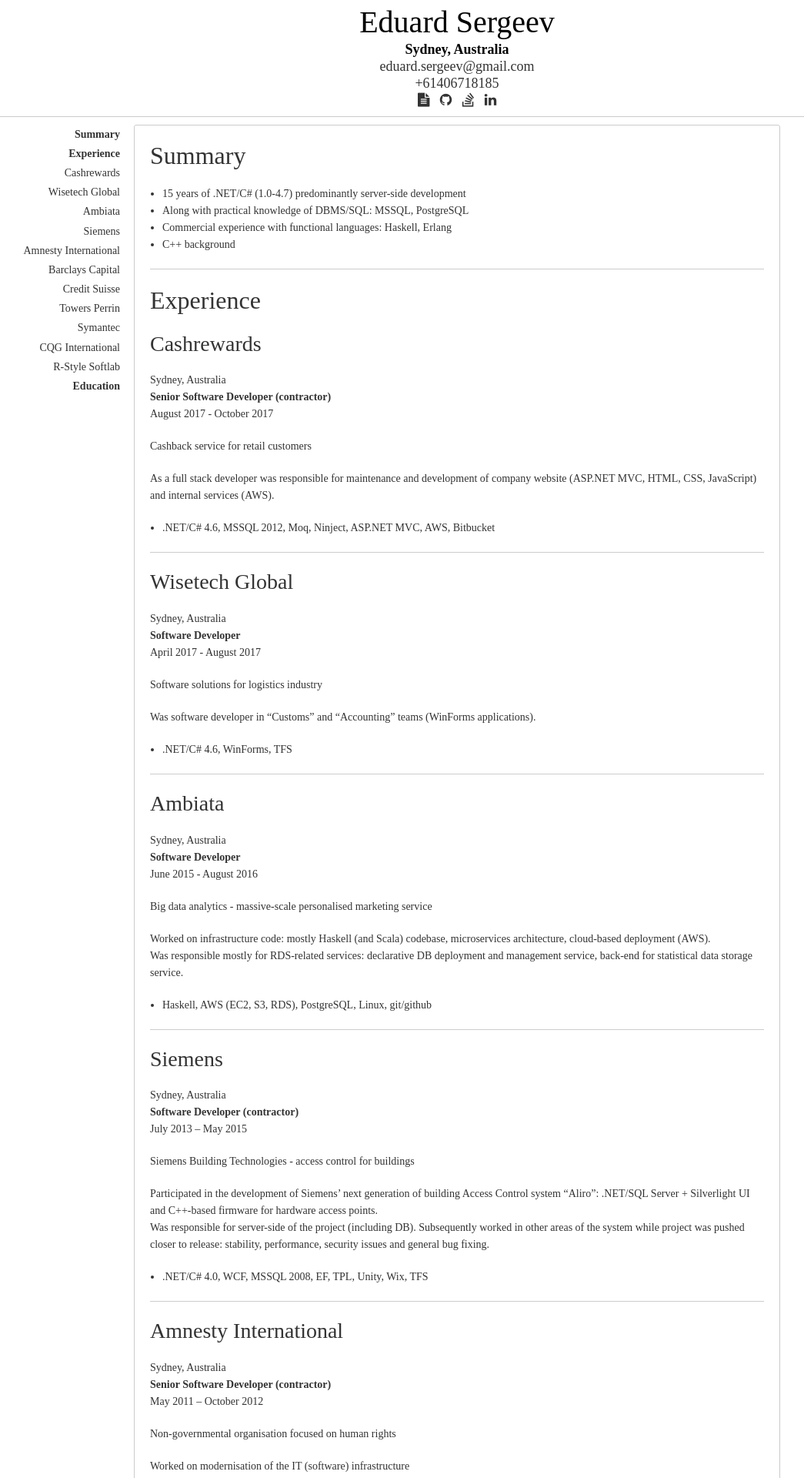
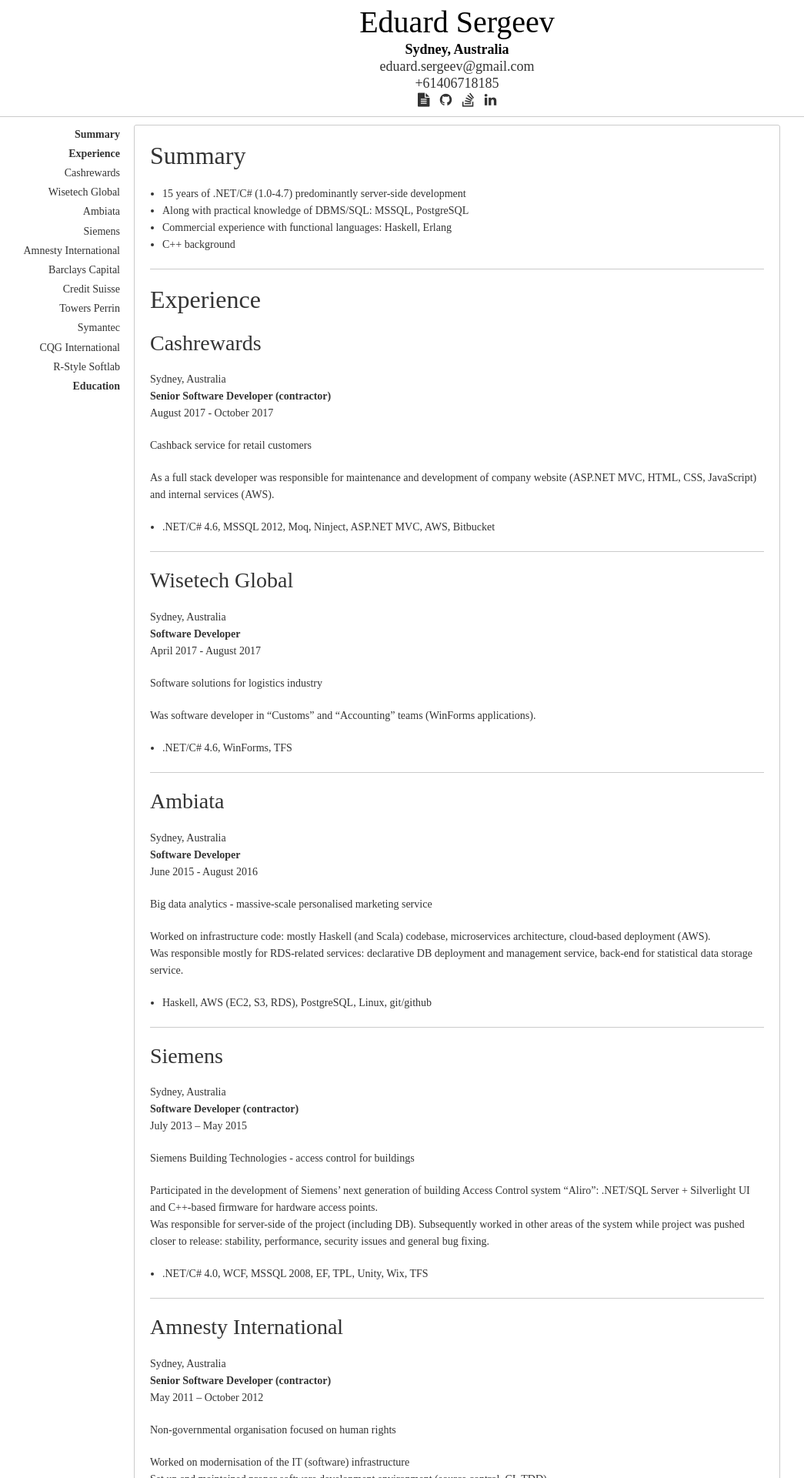
Before and after one commit to EduardSergeev/CV, a Jekyll site: the page built from index.md, in a window 1280 px wide. Shown: the top 1920 px of the page at 77% size, without its empty margins (46-1091 px from the left). Built offline with Jekyll 4.4.1, drawn with Linux system fonts in a browser that asks for light colours.

Commit message:
Refactor styling

```diff
--- a/assets/css/style.scss
+++ b/assets/css/style.scss
@@ -28,14 +28,8 @@
 }
 
 hr {
-  display: block;
-  height: 1px;
-  border: 0;
-  border-top: 1px solid #ccc;
-  margin: 1em 0;
-  padding: 0;
-  background: none;
-  margin: 0 0 20px;
+  border-top-color: #cbcbcb;
+  margin-bottom: 20px;
 }
 
 ul {
@@ -66,7 +60,7 @@
 
 nav {
   text-align: right;
-  padding: 0px 10px 0px 0px !important;
+  padding: 0px 10px 10px 0px !important;
 
   ul {
     list-style: none;
@@ -96,7 +90,6 @@
 
 #nav {
   height: 100%;
-  padding-bottom: 10px;
 }
 
 
```
